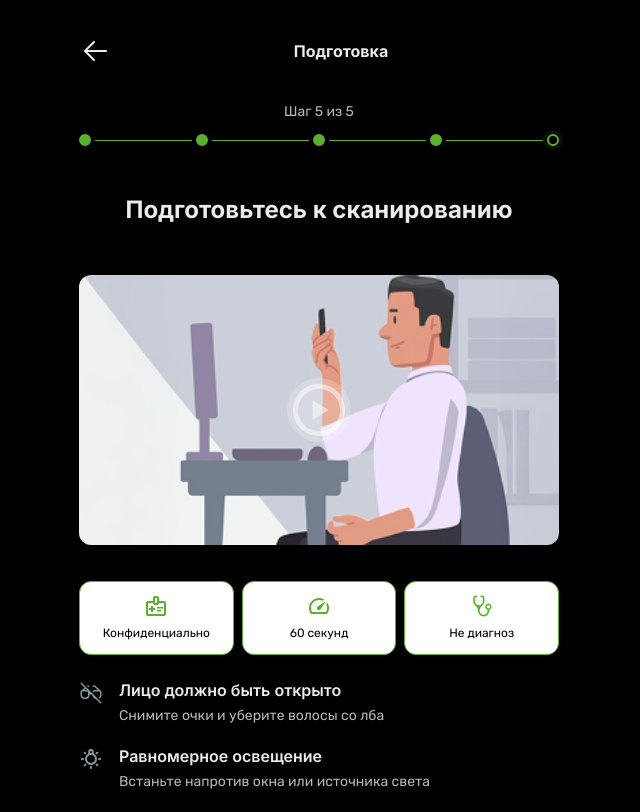
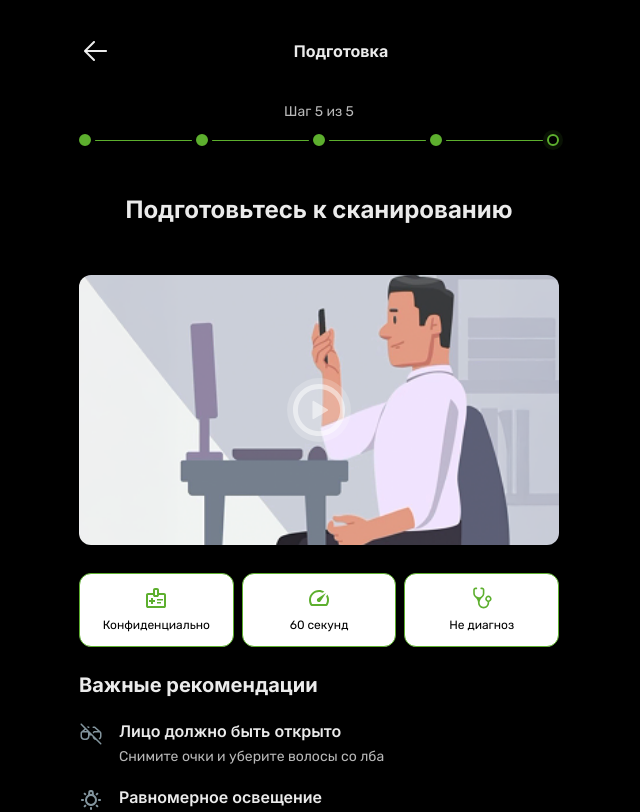
Before and after one commit to NikitaBest/X5, a React (Vite) app: page /preparation in a window 1280 px wide. Shown: the top 812 px of the page, without its empty margins (321-961 px from the left). Built offline with nearby package versions, Linux system fonts and the light colour scheme; no server answers.

Commit message:
на странице подготовки , расстояния

```diff
--- a/src/pages/Preparation.css
+++ b/src/pages/Preparation.css
@@ -53,7 +53,7 @@
 }
 
 .preparation-info-cards {
-  margin-top: 12px;
+  margin-top: 4px;
   display: flex;
   gap: 8px;
   width: 100%;
@@ -83,6 +83,14 @@
   font-size: 12px;
   font-weight: 400;
   color: #000000;
+}
+
+.preparation-important-title {
+  margin: 4px 0 0;
+  font-size: 20px;
+  font-weight: 700;
+  line-height: 1.05;
+  text-align: left;
 }
 
 .preparation-play-button {
--- a/src/pages/Preparation.jsx
+++ b/src/pages/Preparation.jsx
@@ -53,6 +53,8 @@ function Preparation() {
           </div>
         </div>
 
+        <h2 className="preparation-important-title">Важные рекомендации</h2>
+
         <div className="preparation-requirements">
           <div className="requirement-item">
             <div className="requirement-icon">
```
